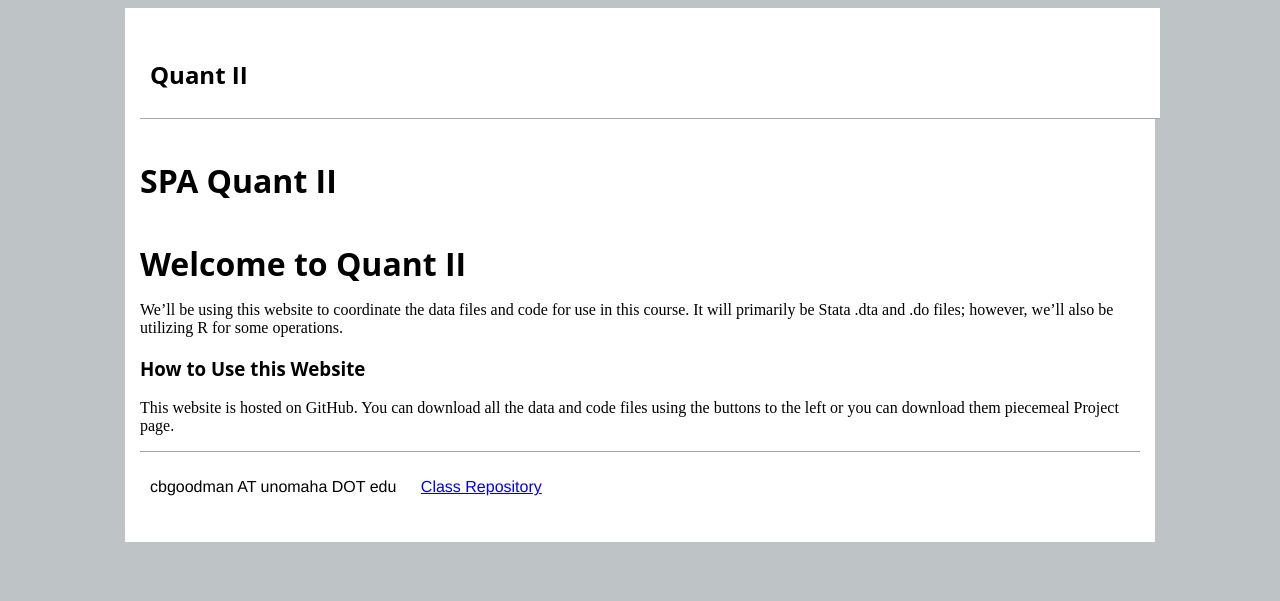
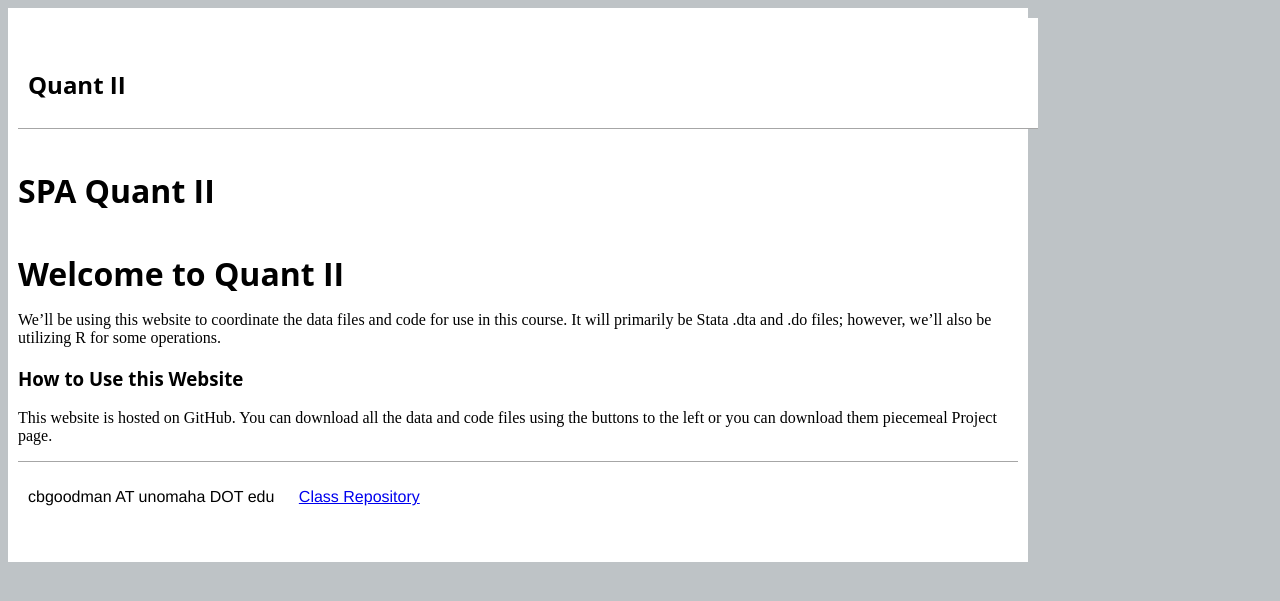
Before and after one commit to cbgoodman/uno-spa-quant-ii, a Jekyll site: the page built from index.md, in a window 1280 px wide. Shown: the top 601 px of the page. Built offline with Jekyll 4.4.1, drawn with Linux system fonts in a browser that asks for light colours.

Commit message:
Update main.css

```diff
--- a/css/main.css
+++ b/css/main.css
@@ -6,7 +6,8 @@ body.workshop, body.lesson {
 div.container.card {
 	background-color: white;
 	max-width: 1000px;
-    	margin: auto;
+	margin: 0px;
+	padding: 10px;
 }
 
 div.banner {
```
